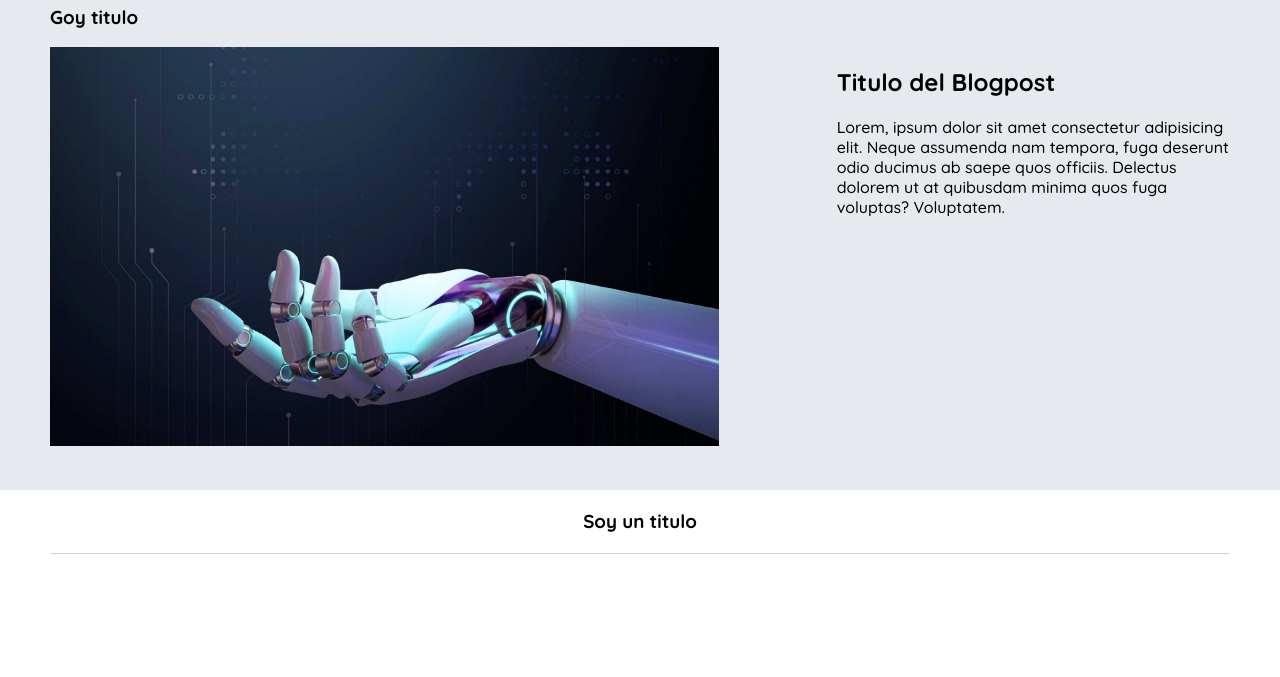
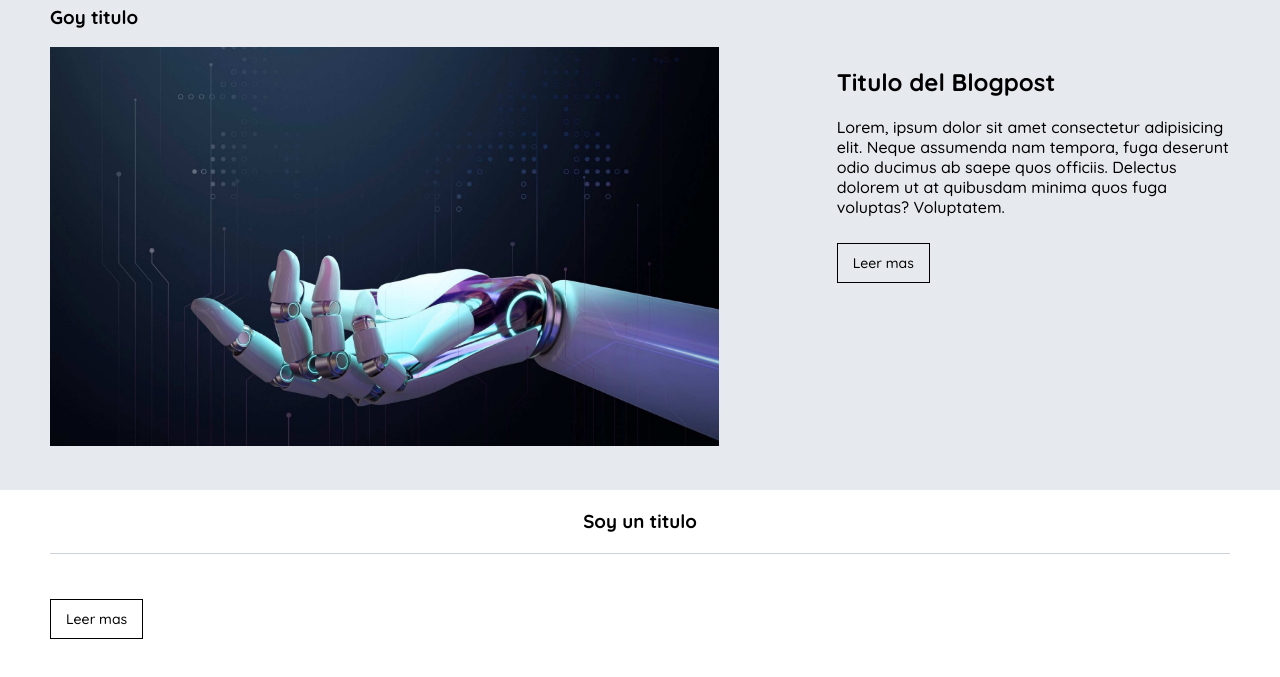
Before and after one commit to edicoweb/blog1.0, a plain HTML site: page blog.html in a window 1280 px wide. Shown: the part 124-801 px from the top of the page. Drawn offline with Linux system fonts and the light colour scheme.

Commit message:
added read more button

```diff
--- a/blog.html
+++ b/blog.html
@@ -41,7 +41,7 @@
                 <div class="blogs-news-info-container">
                     <h2>Titulo del Blogpost</h2>
                     <p>Lorem, ipsum dolor sit amet consectetur adipisicing elit. Neque assumenda nam tempora, fuga deserunt odio ducimus ab saepe quos officiis. Delectus dolorem ut at quibusdam minima quos fuga voluptas? Voluptatem.</p>
-                    <a href="" class="blogs-button"></a>
+                    <a href="" class="blogs-button">Leer mas</a>
                 </div>
             </div>
 
@@ -58,7 +58,7 @@
                     <img src="" alt="">
                     <p></p>
                     <p></p>
-                    <a href=""></a>
+                    <a href="" class="blogs-button">Leer mas</a>
                 </article>
 
                 <article class=" post-container">
--- a/css/main.css
+++ b/css/main.css
@@ -170,3 +170,9 @@ nav .profile-link a{
     padding-bottom: 20px;
     text-align: center;
 }
+
+.blogs-button{
+    border: 1px solid var(--color-black);
+    padding: 10px 15px;
+    font-size: 14px;
+}
```
